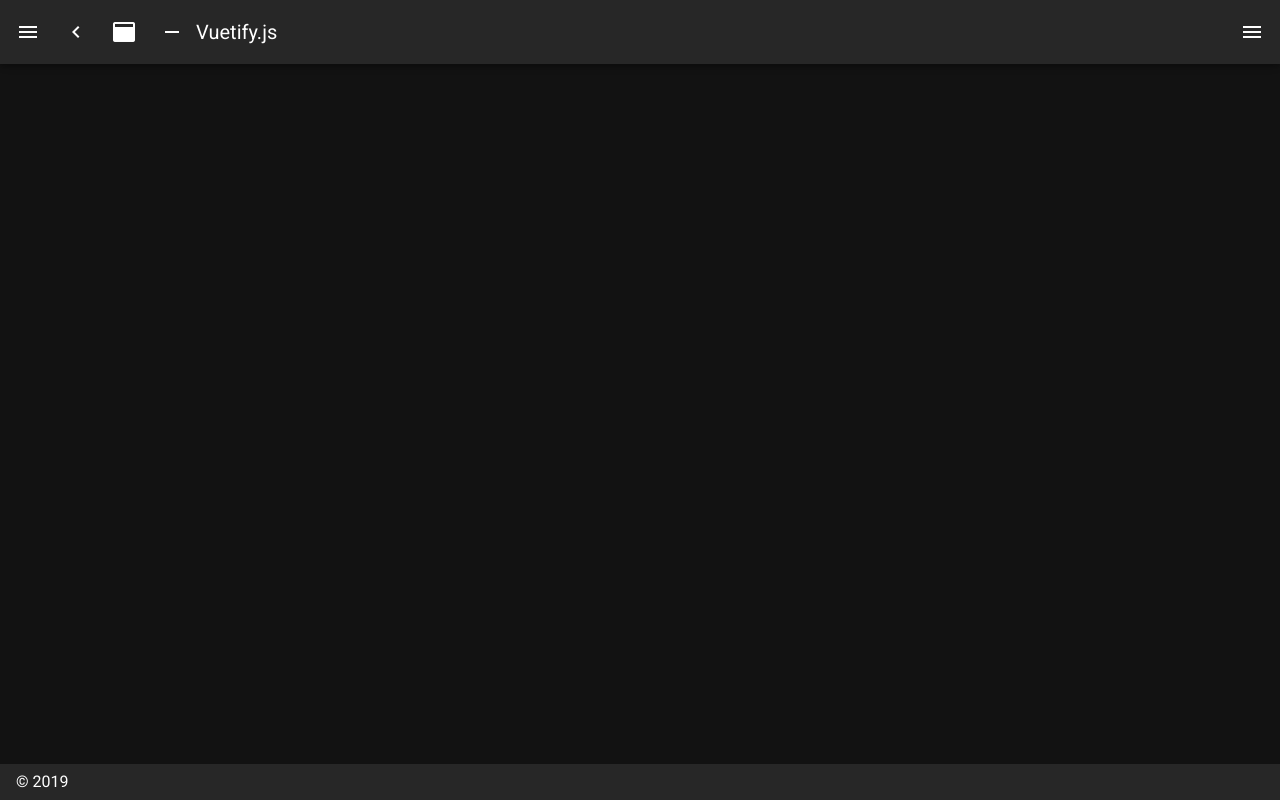
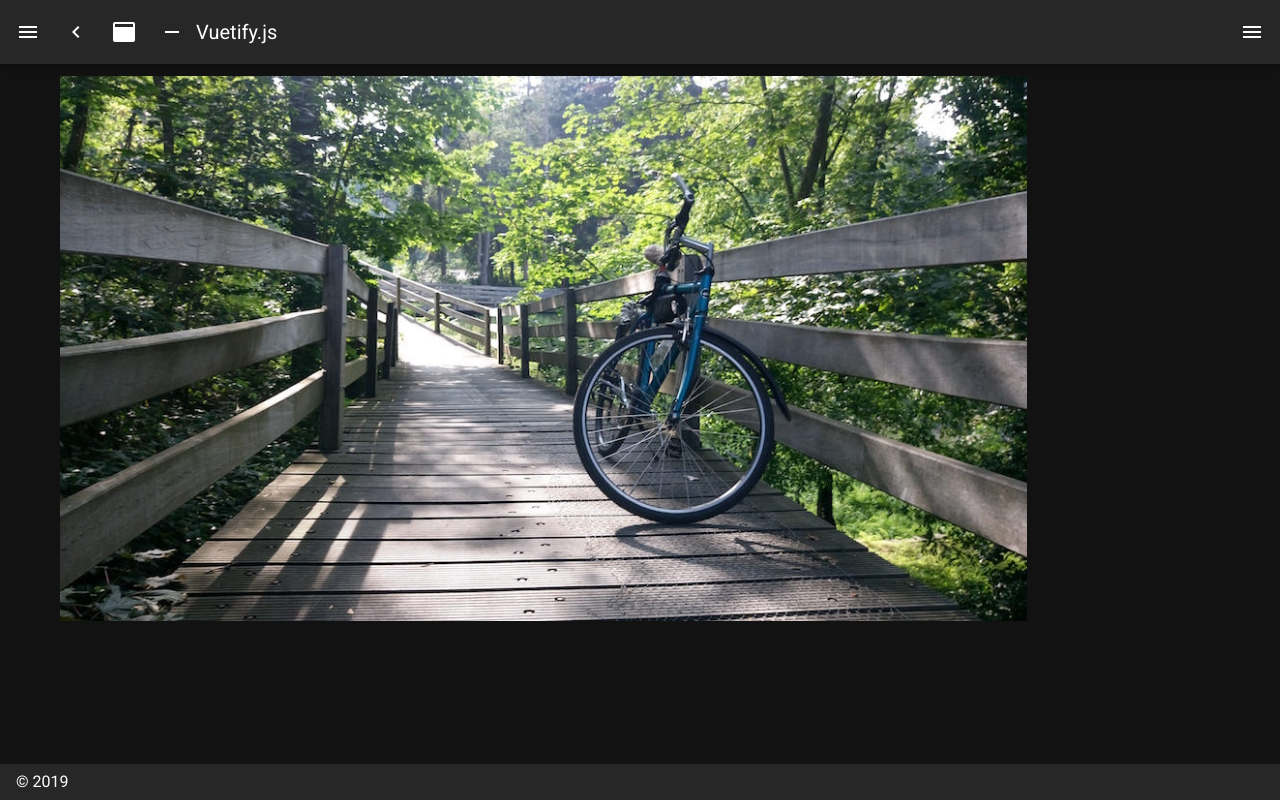
Before and after one commit to goldenfaeron/MyNuxtApp, a Nuxt app: page /image in a window 1280 px wide. Before the commit this address had no page. Built offline with nearby package versions, Linux system fonts and the light colour scheme.

Commit message:
image test

```diff
--- a/layouts/default.vue
+++ b/layouts/default.vue
@@ -75,6 +75,12 @@ export default {
 					icon: "mdi-apps",
 					title: "API testing",
 					to: "/api"
+				},
+
+				{
+					icon: "mdi-image",
+					title: "Image test",
+					to: "/image"
 				}
 			],
 			miniVariant: false,
--- /dev/null
+++ b/pages/image.vue
@@ -0,0 +1,33 @@
+<template>
+	<div>
+		<v-container>
+			{{clicked}}
+			<v-layout>
+				<v-flex xs10>
+					<v-img @click.stop="dialog = true" :src="require('@/assets/bike.jpg')"></v-img>
+				</v-flex>
+			</v-layout>
+		</v-container>
+		<template>
+			<v-dialog v-model="dialog" width="800">
+				<template v-slot:activator="{ on }">
+					<!-- <v-btn color="red lighten-2" dark v-on="on">Click Me</v-btn> -->
+				</template>
+
+				<v-card>
+					<v-img :src="require('@/assets/bike.jpg')"></v-img>
+				</v-card>
+			</v-dialog>
+		</template>
+	</div>
+</template>
+
+<script>
+export default {
+	data() {
+		return {
+			dialog: false
+		};
+	}
+};
+</script>
```
